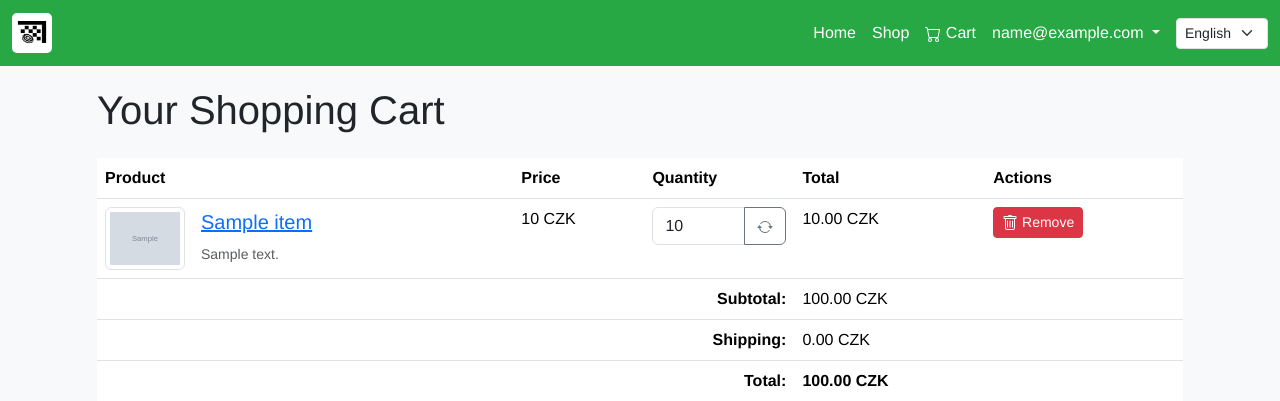
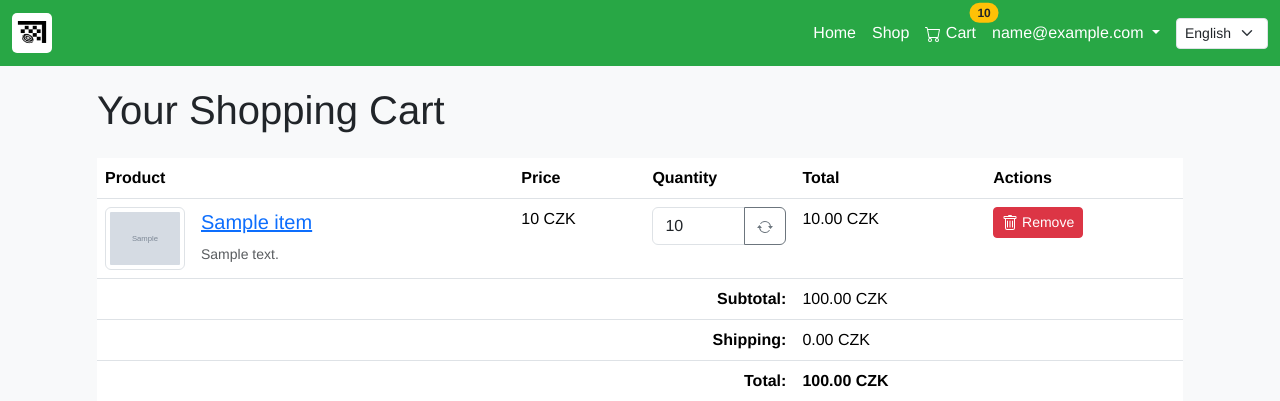
Before and after one commit to mat3sj/ufoshop, a Django app: page /cart/ in a window 1280 px wide. Shown: the top 401 px of the page. Run offline with Django 4.2, Linux system fonts and the light colour scheme; a user stored in the database is signed in; tables that the repository leaves empty hold one stand-in row (values such as "Sample post"); grey boxes marked "Sample" are stand-in pictures; some libraries are stand-ins or nearby versions.

Commit message:
Add cart item count badge, update Czech translations, and introduce cart context processor
Implemented a dynamic cart badge in the navbar to display cart item counts for authenticated users. Added a `cart_info` context processor to calculate cart item counts, along with corresponding updates in settings. Enhanced Czech locale translations for improved support. Cleaned up unused imports in create_test_data management command.

```diff
--- a/templates/ufo_shop/navbar.html
+++ b/templates/ufo_shop/navbar.html
@@ -19,11 +19,17 @@
         </li>
         {% if user.is_authenticated %}
           <li class="nav-item">
-            <a class="nav-link" href="{% url 'cart' %}">
+            <a class="nav-link position-relative" href="{% url 'cart' %}">
               <svg xmlns="http://www.w3.org/2000/svg" width="16" height="16" fill="currentColor" class="bi bi-cart" viewBox="0 0 16 16">
                 <path d="M0 1.5A.5.5 0 0 1 .5 1H2a.5.5 0 0 1 .485.379L2.89 3H14.5a.5.5 0 0 1 .491.592l-1.5 8A.5.5 0 0 1 13 12H4a.5.5 0 0 1-.491-.408L2.01 3.607 1.61 2H.5a.5.5 0 0 1-.5-.5zM3.102 4l1.313 7h8.17l1.313-7H3.102zM5 12a2 2 0 1 0 0 4 2 2 0 0 0 0-4zm7 0a2 2 0 1 0 0 4 2 2 0 0 0 0-4zm-7 1a1 1 0 1 1 0 2 1 1 0 0 1 0-2zm7 0a1 1 0 1 1 0 2 1 1 0 0 1 0-2z"/>
               </svg>
               {% trans "Cart" %}
+              {% if cart_count and cart_count|add:0 > 0 %}
+                <span class="position-absolute top-0 start-100 translate-middle badge rounded-pill bg-warning text-dark">
+                  {{ cart_count }}
+                  <span class="visually-hidden">items in cart</span>
+                </span>
+              {% endif %}
             </a>
           </li>
           <li class="nav-item dropdown">
--- /dev/null
+++ b/ufo_shop/context_processors.py
@@ -0,0 +1,17 @@
+from django.db.models import Sum
+from .models import Order
+
+
+def cart_info(request):
+    """Provide cart item count for authenticated users.
+    Returns cart_count: sum of item amounts in IN_CART order, else 0.
+    """
+    cart_count = 0
+    user = getattr(request, 'user', None)
+    if user and user.is_authenticated:
+        try:
+            cart = Order.objects.get(user=user, status=Order.Status.IN_CART)
+            cart_count = cart.orderitem_set.aggregate(total=Sum('amount'))['total'] or 0
+        except Order.DoesNotExist:
+            cart_count = 0
+    return {'cart_count': cart_count}
--- a/ufo_shop/management/commands/create_test_data.py
+++ b/ufo_shop/management/commands/create_test_data.py
@@ -1,7 +1,6 @@
 from django.core.management import BaseCommand
 from django.db import IntegrityError
 import logging
-from django.contrib.auth.models import User, Group
 from django.conf import settings
 from ufo_shop.models import *
 
@@ -21,6 +20,7 @@ def decorate_model_creation(model):
     logger.info('########################')
     logger.info('Creating %ss', model.__name__)
     logger.info('########################')
+
 
 class Command(BaseCommand):
     help = f'Create some data in order to play with during the developement'
--- a/ufo_shop/settings/base.py
+++ b/ufo_shop/settings/base.py
@@ -73,6 +73,7 @@ TEMPLATES = [
                 'django.template.context_processors.i18n',
                 'django.contrib.auth.context_processors.auth',
                 'django.contrib.messages.context_processors.messages',
+                'ufo_shop.context_processors.cart_info',
             ],
         },
     },
```
Also changed, not shown: locale/cs/LC_MESSAGES/django.po.
